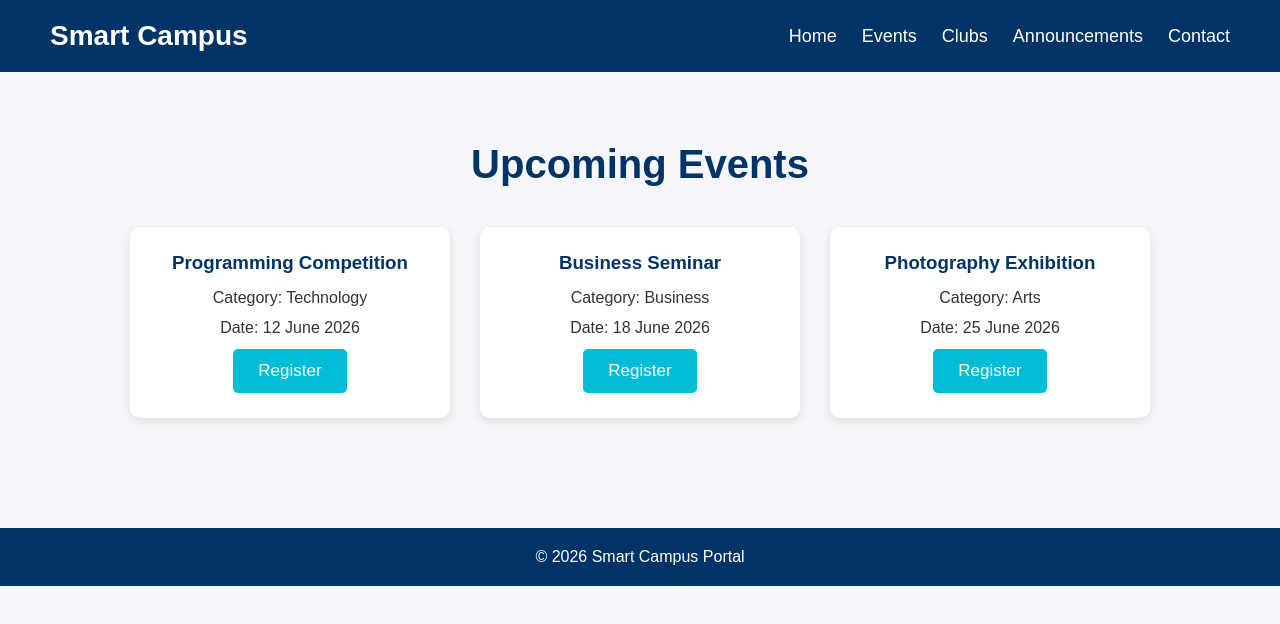
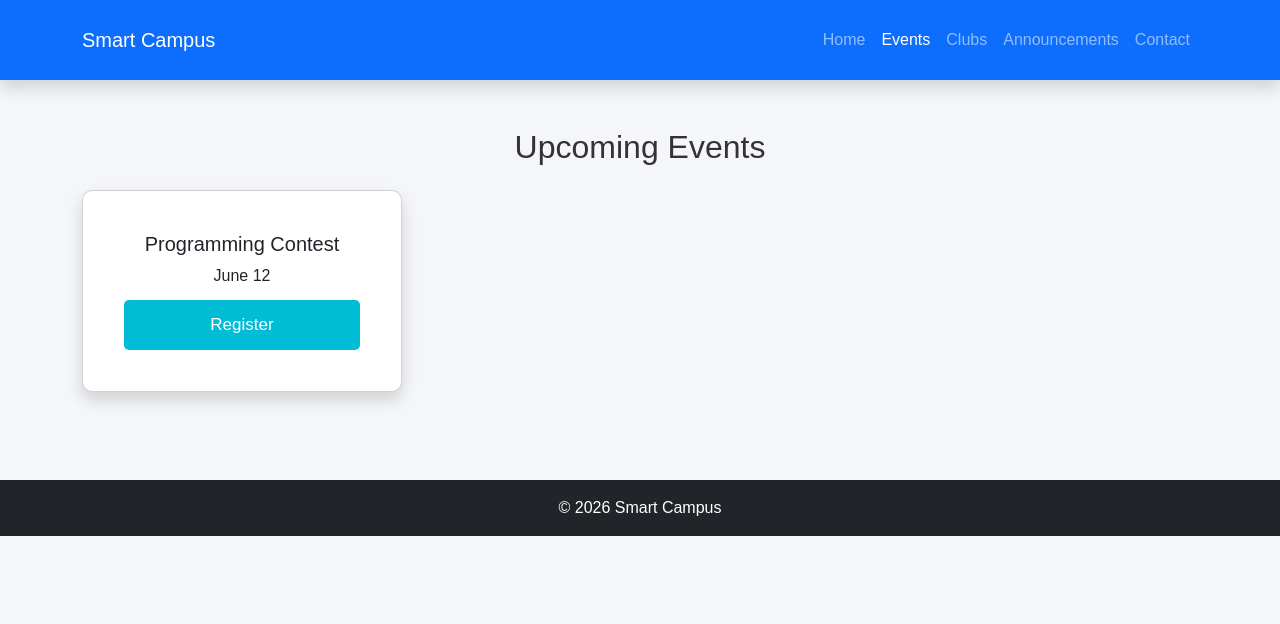
Before and after one commit to Mohid59/smart-campus-event-portal, a website: page src/events.html in a window 1280 px wide. Drawn offline with nearby package versions, Linux system fonts and the light colour scheme.

Commit message:
Added Event page

```diff
--- a/src/events.html
+++ b/src/events.html
@@ -2,56 +2,59 @@
 <html lang="en">
 <head>
   <meta charset="UTF-8">
+  <title>Events</title>
   <meta name="viewport" content="width=device-width, initial-scale=1.0">
-  <title>Events</title>
+
+  <link href="https://cdn.jsdelivr.net/npm/bootstrap@5.3.0/dist/css/bootstrap.min.css" rel="stylesheet">
   <link rel="stylesheet" href="../styles/style.css">
 </head>
 <body>
 
-  <nav class="navbar">
-    <div class="logo">Smart Campus</div>
+<!-- Navbar (same on ALL pages) -->
+<nav class="navbar navbar-expand-lg navbar-dark bg-primary shadow">
+  <div class="container">
+    <a class="navbar-brand" href="index.html">Smart Campus</a>
 
-    <ul class="nav-links">
-      <li><a href="index.html">Home</a></li>
-      <li><a href="events.html" class="active">Events</a></li>
-      <li><a href="clubs.html">Clubs</a></li>
-      <li><a href="announcements.html">Announcements</a></li>
-      <li><a href="contact.html">Contact</a></li>
+    <button class="navbar-toggler" data-bs-toggle="collapse" data-bs-target="#navMenu">
+      <span class="navbar-toggler-icon"></span>
+    </button>
+
+    <div class="collapse navbar-collapse" id="navMenu">
+      <ul class="navbar-nav ms-auto">
+        <li class="nav-item"><a class="nav-link" href="index.html">Home</a></li>
+        <li class="nav-item"><a class="nav-link active" href="events.html">Events</a></li>
+        <li class="nav-item"><a class="nav-link" href="clubs.html">Clubs</a></li>
+        <li class="nav-item"><a class="nav-link" href="announcements.html">Announcements</a></li>
+        <li class="nav-item"><a class="nav-link" href="contact.html">Contact</a></li>
       </ul>
+    </div>
+  </div>
 </nav>
 
-  <section class="section">
-    <h2>Upcoming Events</h2>
+<section class="container py-5">
+  <h2 class="text-center mb-4">Upcoming Events</h2>
 
-    <div class="card-container">
+  <div class="row g-4">
 
-      <div class="card">
-        <h3>Programming Competition</h3>
-        <p>Category: Technology</p>
-        <p>Date: 12 June 2026</p>
-        <button>Register</button>
+    <div class="col-md-4">
+      <div class="card shadow">
+        <div class="card-body">
+          <h5>Programming Contest</h5>
+          <p>June 12</p>
+          <button class="btn btn-success w-100">Register</button>
         </div>
-
-      <div class="card">
-        <h3>Business Seminar</h3>
-        <p>Category: Business</p>
-        <p>Date: 18 June 2026</p>
-        <button>Register</button>
       </div>
-
-      <div class="card">
-        <h3>Photography Exhibition</h3>
-        <p>Category: Arts</p>
-        <p>Date: 25 June 2026</p>
-        <button>Register</button>
     </div>
 
   </div>
 </section>
 
-  <footer>
-    <p>© 2026 Smart Campus Portal</p>
+<footer class="bg-dark text-white text-center p-3">
+  © 2026 Smart Campus
 </footer>
+
+<script src="https://cdn.jsdelivr.net/npm/bootstrap@5.3.0/dist/js/bootstrap.bundle.min.js"></script>
+<script src="../scripts/main.js"></script>
 
 </body>
 </html>
```
Lines whose indentation alone changed are shown as unchanged.
